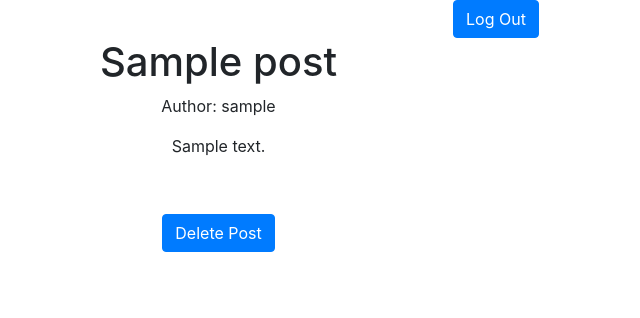
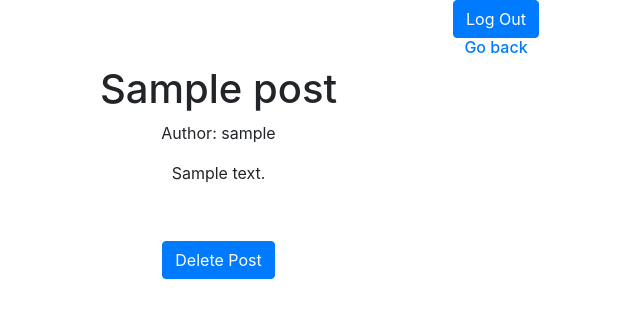
Before and after one commit to sitati-elsis/django-blog, a Django app: page /posts/1 in a window 1280 px wide. Shown: the top 318 px of the page, without its empty margins (144-784 px from the left). Run offline with Django 3.2, Linux system fonts and the light colour scheme; a user stored in the database is signed in; tables that the repository leaves empty hold one stand-in row (values such as "Sample post"); some libraries are stand-ins or nearby versions.

Commit message:
add back button

```diff
--- a/blog/templates/post_detail.html
+++ b/blog/templates/post_detail.html
@@ -6,6 +6,9 @@
 {% block content %}
 
 {% include "log_out.html" %}
+<a href="{% url 'posts_list' %}"  >
+    <span > <h6> Go back </h6></span>
+</a>
 <div class="col-sm-6 col-sm-offset-3">
 <h1>{{ post.title }} </h1>
 <p>Author: {{ post.author }}</p>
```
